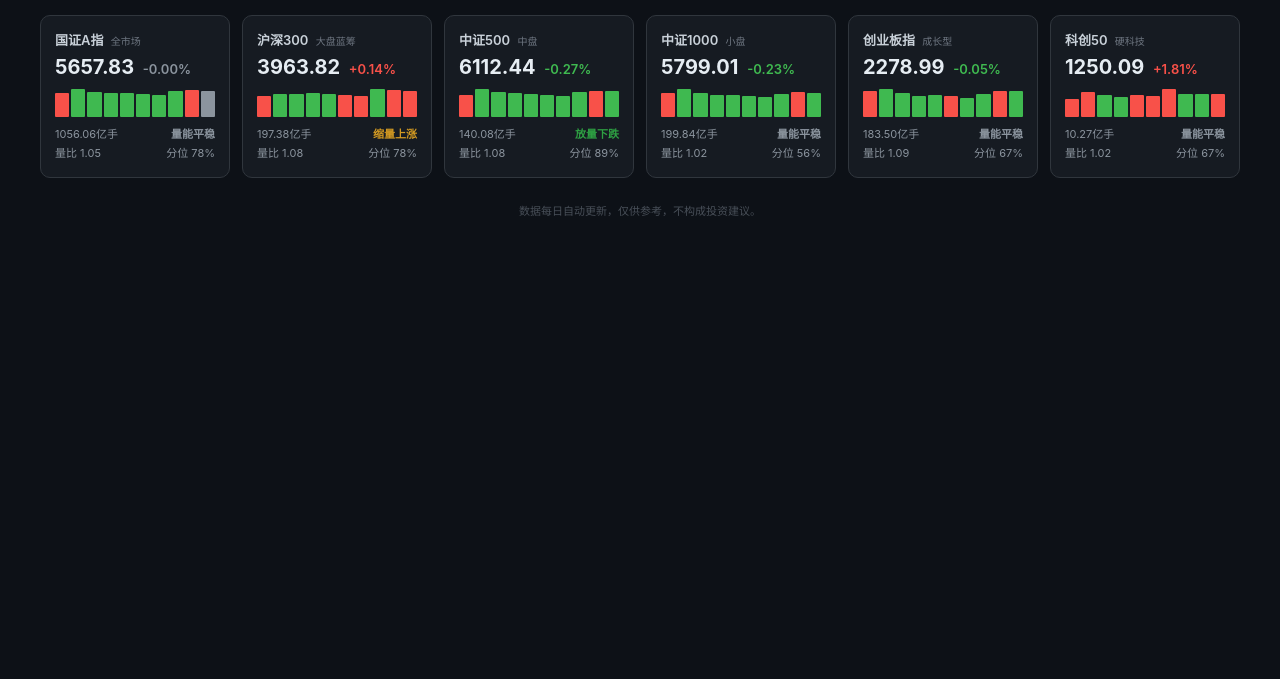
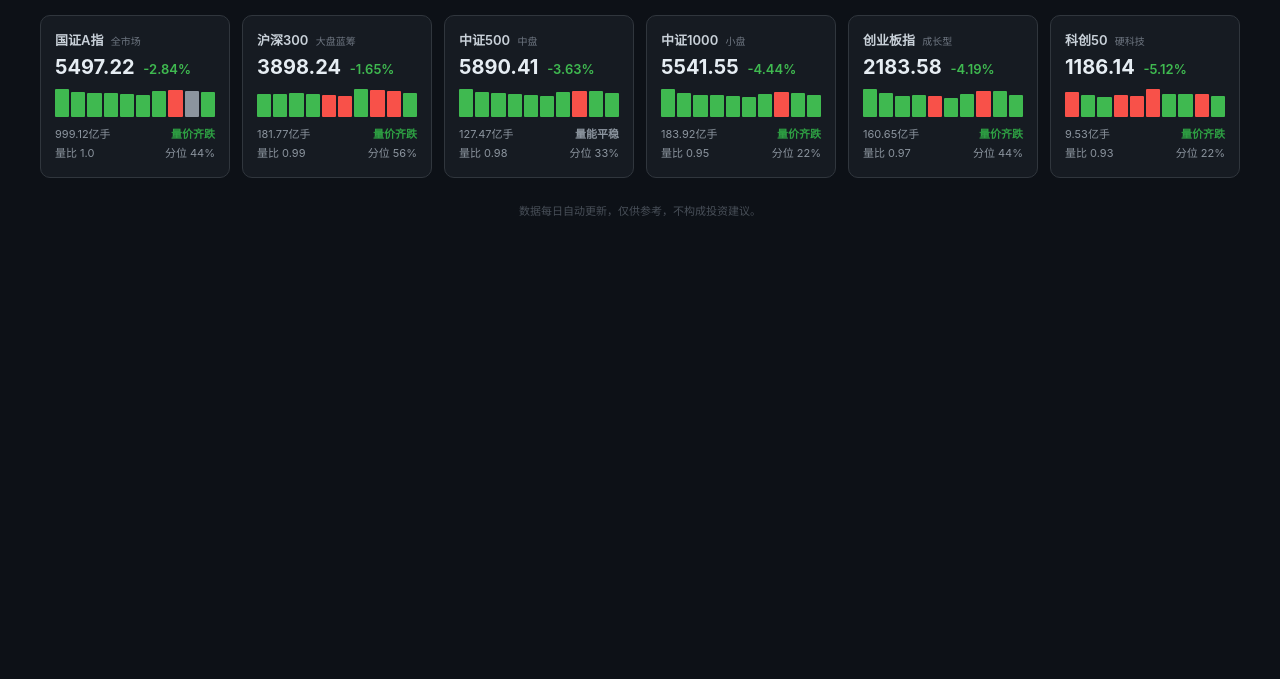
Before and after one commit to K122Y/review-dashboard, a plain HTML site: page index.html in a window 1280 px wide. Shown: the part 121-800 px from the top of the page. Drawn offline with Linux system fonts and the light colour scheme.

Commit message:
deploy: ada6541f4e5b9e50709e651dea2d9f640ecf52fc

```diff
--- a/index.html
+++ b/index.html
@@ -89,11 +89,11 @@
   <div class="header">
     <div class="header-left">
       <h1>📈 A股每日仪表盘</h1>
-      <div class="date">数据日期：2026-11-24 &nbsp;&nbsp; 更新时间：2026-11-24 19:16</div>
+      <div class="date">数据日期：2026-11-25 &nbsp;&nbsp; 更新时间：2026-11-25 18:21</div>
     </div>
     <div class="header-center">
       <div class="total-label">全市场成交额</div>
-      <div class="total-value">1.67 万亿 <span class="total-change up">+6.65%</span></div>
+      <div class="total-value">1.33 万亿 <span class="total-change down">-20.54%</span></div>
     </div>
     <div class="header-right"></div>
   </div>
@@ -102,85 +102,85 @@
 
         <div class="card">
           <div class="idx-name">国证A指 <span class="tag">全市场</span></div>
-          <div class="idx-price">5657.83 <span class="flat">-0.00%</span></div>
-          <div class="bars"><div class="bar" style="height:24px; background:#f85149"></div><div class="bar" style="height:28px; background:#3fb950"></div><div class="bar" style="height:25px; background:#3fb950"></div><div class="bar" style="height:24px; background:#3fb950"></div><div class="bar" style="height:24px; background:#3fb950"></div><div class="bar" style="height:23px; background:#3fb950"></div><div class="bar" style="height:22px; background:#3fb950"></div><div class="bar" style="height:26px; background:#3fb950"></div><div class="bar" style="height:27px; background:#f85149"></div><div class="bar" style="height:26px; background:#8b949e"></div></div>
+          <div class="idx-price">5497.22 <span class="down">-2.84%</span></div>
+          <div class="bars"><div class="bar" style="height:28px; background:#3fb950"></div><div class="bar" style="height:25px; background:#3fb950"></div><div class="bar" style="height:24px; background:#3fb950"></div><div class="bar" style="height:24px; background:#3fb950"></div><div class="bar" style="height:23px; background:#3fb950"></div><div class="bar" style="height:22px; background:#3fb950"></div><div class="bar" style="height:26px; background:#3fb950"></div><div class="bar" style="height:27px; background:#f85149"></div><div class="bar" style="height:26px; background:#8b949e"></div><div class="bar" style="height:25px; background:#3fb950"></div></div>
           <div class="bottom-line">
-            <span>1056.06亿手</span>
-            <span class="label flat">量能平稳</span>
+            <span>999.12亿手</span>
+            <span class="label down-strong">量价齐跌</span>
           </div>
           <div class="bottom-line">
-            <span title="今日成交量 ÷ 过去10日平均成交量">量比 1.05</span>
-            <span title="今日成交量在近10日中的百分位排名">分位 78%</span>
+            <span title="今日成交量 ÷ 过去10日平均成交量">量比 1.0</span>
+            <span title="今日成交量在近10日中的百分位排名">分位 44%</span>
           </div>
         </div>
 
         <div class="card">
           <div class="idx-name">沪深300 <span class="tag">大盘蓝筹</span></div>
-          <div class="idx-price">3963.82 <span class="up">+0.14%</span></div>
-          <div class="bars"><div class="bar" style="height:21px; background:#f85149"></div><div class="bar" style="height:23px; background:#3fb950"></div><div class="bar" style="height:23px; background:#3fb950"></div><div class="bar" style="height:24px; background:#3fb950"></div><div class="bar" style="height:23px; background:#3fb950"></div><div class="bar" style="height:22px; background:#f85149"></div><div class="bar" style="height:21px; background:#f85149"></div><div class="bar" style="height:28px; background:#3fb950"></div><div class="bar" style="height:27px; background:#f85149"></div><div class="bar" style="height:26px; background:#f85149"></div></div>
+          <div class="idx-price">3898.24 <span class="down">-1.65%</span></div>
+          <div class="bars"><div class="bar" style="height:23px; background:#3fb950"></div><div class="bar" style="height:23px; background:#3fb950"></div><div class="bar" style="height:24px; background:#3fb950"></div><div class="bar" style="height:23px; background:#3fb950"></div><div class="bar" style="height:22px; background:#f85149"></div><div class="bar" style="height:21px; background:#f85149"></div><div class="bar" style="height:28px; background:#3fb950"></div><div class="bar" style="height:27px; background:#f85149"></div><div class="bar" style="height:26px; background:#f85149"></div><div class="bar" style="height:24px; background:#3fb950"></div></div>
           <div class="bottom-line">
-            <span>197.38亿手</span>
-            <span class="label warn">缩量上涨</span>
+            <span>181.77亿手</span>
+            <span class="label down-strong">量价齐跌</span>
           </div>
           <div class="bottom-line">
-            <span title="今日成交量 ÷ 过去10日平均成交量">量比 1.08</span>
-            <span title="今日成交量在近10日中的百分位排名">分位 78%</span>
+            <span title="今日成交量 ÷ 过去10日平均成交量">量比 0.99</span>
+            <span title="今日成交量在近10日中的百分位排名">分位 56%</span>
           </div>
         </div>
 
         <div class="card">
           <div class="idx-name">中证500 <span class="tag">中盘</span></div>
-          <div class="idx-price">6112.44 <span class="down">-0.27%</span></div>
-          <div class="bars"><div class="bar" style="height:22px; background:#f85149"></div><div class="bar" style="height:28px; background:#3fb950"></div><div class="bar" style="height:25px; background:#3fb950"></div><div class="bar" style="height:24px; background:#3fb950"></div><div class="bar" style="height:23px; background:#3fb950"></div><div class="bar" style="height:22px; background:#3fb950"></div><div class="bar" style="height:21px; background:#3fb950"></div><div class="bar" style="height:25px; background:#3fb950"></div><div class="bar" style="height:26px; background:#f85149"></div><div class="bar" style="height:26px; background:#3fb950"></div></div>
+          <div class="idx-price">5890.41 <span class="down">-3.63%</span></div>
+          <div class="bars"><div class="bar" style="height:28px; background:#3fb950"></div><div class="bar" style="height:25px; background:#3fb950"></div><div class="bar" style="height:24px; background:#3fb950"></div><div class="bar" style="height:23px; background:#3fb950"></div><div class="bar" style="height:22px; background:#3fb950"></div><div class="bar" style="height:21px; background:#3fb950"></div><div class="bar" style="height:25px; background:#3fb950"></div><div class="bar" style="height:26px; background:#f85149"></div><div class="bar" style="height:26px; background:#3fb950"></div><div class="bar" style="height:24px; background:#3fb950"></div></div>
           <div class="bottom-line">
-            <span>140.08亿手</span>
-            <span class="label down-strong">放量下跌</span>
+            <span>127.47亿手</span>
+            <span class="label flat">量能平稳</span>
           </div>
           <div class="bottom-line">
-            <span title="今日成交量 ÷ 过去10日平均成交量">量比 1.08</span>
-            <span title="今日成交量在近10日中的百分位排名">分位 89%</span>
+            <span title="今日成交量 ÷ 过去10日平均成交量">量比 0.98</span>
+            <span title="今日成交量在近10日中的百分位排名">分位 33%</span>
           </div>
         </div>
 
         <div class="card">
           <div class="idx-name">中证1000 <span class="tag">小盘</span></div>
-          <div class="idx-price">5799.01 <span class="down">-0.23%</span></div>
-          <div class="bars"><div class="bar" style="height:24px; background:#f85149"></div><div class="bar" style="height:28px; background:#3fb950"></div><div class="bar" style="height:24px; background:#3fb950"></div><div class="bar" style="height:22px; background:#3fb950"></div><div class="bar" style="height:22px; background:#3fb950"></div><div class="bar" style="height:21px; background:#3fb950"></div><div class="bar" style="height:20px; background:#3fb950"></div><div class="bar" style="height:23px; background:#3fb950"></div><div class="bar" style="height:25px; background:#f85149"></div><div class="bar" style="height:24px; background:#3fb950"></div></div>
+          <div class="idx-price">5541.55 <span class="down">-4.44%</span></div>
+          <div class="bars"><div class="bar" style="height:28px; background:#3fb950"></div><div class="bar" style="height:24px; background:#3fb950"></div><div class="bar" style="height:22px; background:#3fb950"></div><div class="bar" style="height:22px; background:#3fb950"></div><div class="bar" style="height:21px; background:#3fb950"></div><div class="bar" style="height:20px; background:#3fb950"></div><div class="bar" style="height:23px; background:#3fb950"></div><div class="bar" style="height:25px; background:#f85149"></div><div class="bar" style="height:24px; background:#3fb950"></div><div class="bar" style="height:22px; background:#3fb950"></div></div>
           <div class="bottom-line">
-            <span>199.84亿手</span>
-            <span class="label flat">量能平稳</span>
+            <span>183.92亿手</span>
+            <span class="label down-strong">量价齐跌</span>
           </div>
           <div class="bottom-line">
-            <span title="今日成交量 ÷ 过去10日平均成交量">量比 1.02</span>
-            <span title="今日成交量在近10日中的百分位排名">分位 56%</span>
+            <span title="今日成交量 ÷ 过去10日平均成交量">量比 0.95</span>
+            <span title="今日成交量在近10日中的百分位排名">分位 22%</span>
           </div>
         </div>
 
         <div class="card">
           <div class="idx-name">创业板指 <span class="tag">成长型</span></div>
-          <div class="idx-price">2278.99 <span class="down">-0.05%</span></div>
-          <div class="bars"><div class="bar" style="height:26px; background:#f85149"></div><div class="bar" style="height:28px; background:#3fb950"></div><div class="bar" style="height:24px; background:#3fb950"></div><div class="bar" style="height:21px; background:#3fb950"></div><div class="bar" style="height:22px; background:#3fb950"></div><div class="bar" style="height:21px; background:#f85149"></div><div class="bar" style="height:19px; background:#3fb950"></div><div class="bar" style="height:23px; background:#3fb950"></div><div class="bar" style="height:26px; background:#f85149"></div><div class="bar" style="height:26px; background:#3fb950"></div></div>
+          <div class="idx-price">2183.58 <span class="down">-4.19%</span></div>
+          <div class="bars"><div class="bar" style="height:28px; background:#3fb950"></div><div class="bar" style="height:24px; background:#3fb950"></div><div class="bar" style="height:21px; background:#3fb950"></div><div class="bar" style="height:22px; background:#3fb950"></div><div class="bar" style="height:21px; background:#f85149"></div><div class="bar" style="height:19px; background:#3fb950"></div><div class="bar" style="height:23px; background:#3fb950"></div><div class="bar" style="height:26px; background:#f85149"></div><div class="bar" style="height:26px; background:#3fb950"></div><div class="bar" style="height:22px; background:#3fb950"></div></div>
           <div class="bottom-line">
-            <span>183.50亿手</span>
-            <span class="label flat">量能平稳</span>
+            <span>160.65亿手</span>
+            <span class="label down-strong">量价齐跌</span>
           </div>
           <div class="bottom-line">
-            <span title="今日成交量 ÷ 过去10日平均成交量">量比 1.09</span>
-            <span title="今日成交量在近10日中的百分位排名">分位 67%</span>
+            <span title="今日成交量 ÷ 过去10日平均成交量">量比 0.97</span>
+            <span title="今日成交量在近10日中的百分位排名">分位 44%</span>
           </div>
         </div>
 
         <div class="card">
           <div class="idx-name">科创50 <span class="tag">硬科技</span></div>
-          <div class="idx-price">1250.09 <span class="up">+1.81%</span></div>
-          <div class="bars"><div class="bar" style="height:18px; background:#f85149"></div><div class="bar" style="height:25px; background:#f85149"></div><div class="bar" style="height:22px; background:#3fb950"></div><div class="bar" style="height:20px; background:#3fb950"></div><div class="bar" style="height:22px; background:#f85149"></div><div class="bar" style="height:21px; background:#f85149"></div><div class="bar" style="height:28px; background:#f85149"></div><div class="bar" style="height:23px; background:#3fb950"></div><div class="bar" style="height:23px; background:#3fb950"></div><div class="bar" style="height:23px; background:#f85149"></div></div>
+          <div class="idx-price">1186.14 <span class="down">-5.12%</span></div>
+          <div class="bars"><div class="bar" style="height:25px; background:#f85149"></div><div class="bar" style="height:22px; background:#3fb950"></div><div class="bar" style="height:20px; background:#3fb950"></div><div class="bar" style="height:22px; background:#f85149"></div><div class="bar" style="height:21px; background:#f85149"></div><div class="bar" style="height:28px; background:#f85149"></div><div class="bar" style="height:23px; background:#3fb950"></div><div class="bar" style="height:23px; background:#3fb950"></div><div class="bar" style="height:23px; background:#f85149"></div><div class="bar" style="height:21px; background:#3fb950"></div></div>
           <div class="bottom-line">
-            <span>10.27亿手</span>
-            <span class="label flat">量能平稳</span>
+            <span>9.53亿手</span>
+            <span class="label down-strong">量价齐跌</span>
           </div>
           <div class="bottom-line">
-            <span title="今日成交量 ÷ 过去10日平均成交量">量比 1.02</span>
-            <span title="今日成交量在近10日中的百分位排名">分位 67%</span>
+            <span title="今日成交量 ÷ 过去10日平均成交量">量比 0.93</span>
+            <span title="今日成交量在近10日中的百分位排名">分位 22%</span>
           </div>
         </div>
 
```
Also changed, not shown: history.json (+34 -34 lines).
